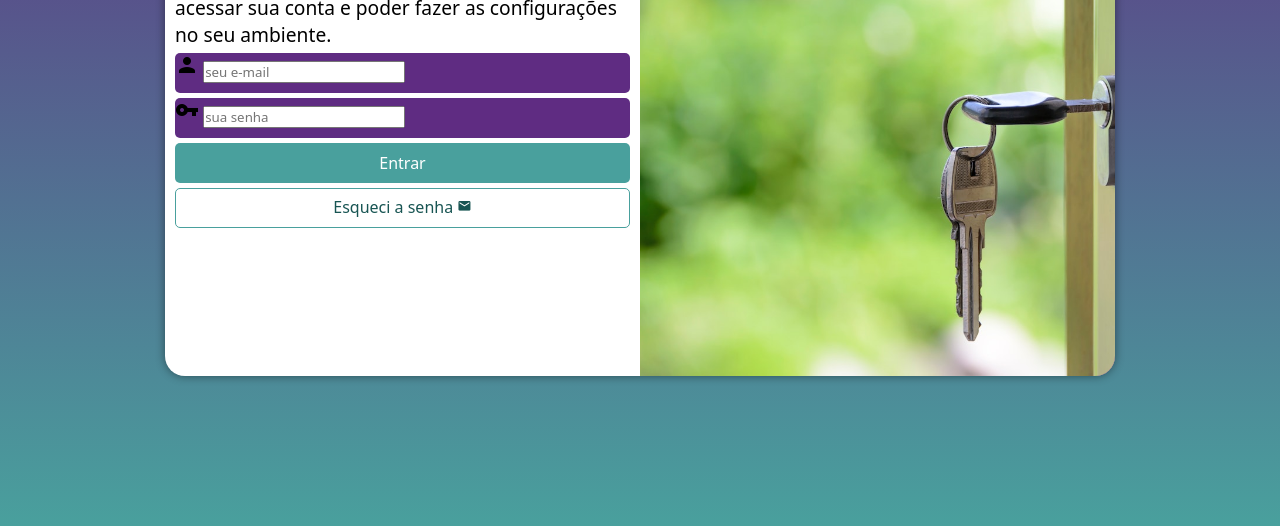
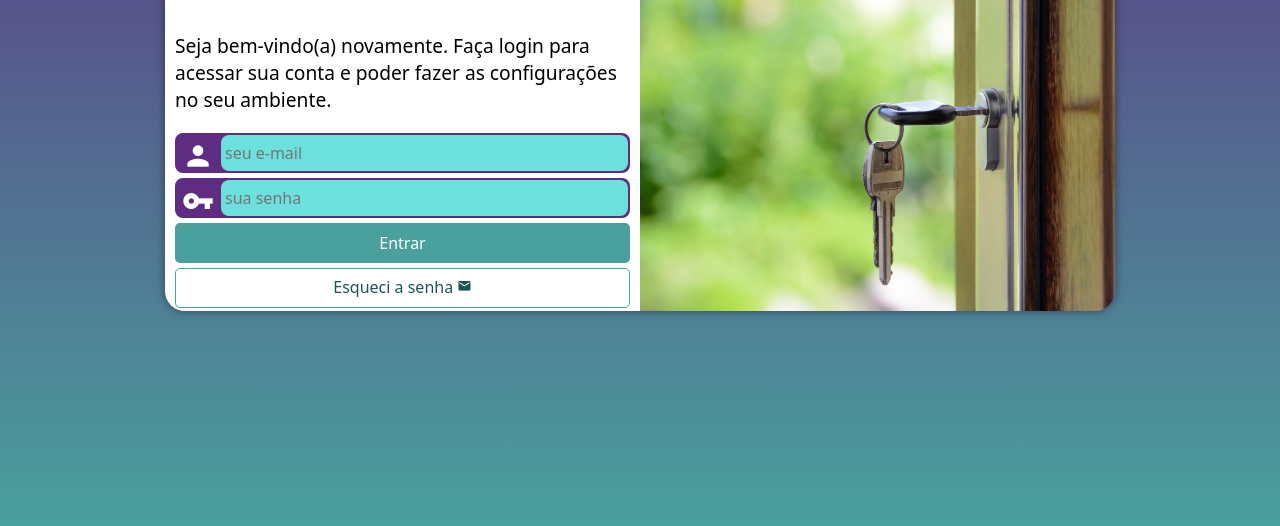
Before and after one commit to CharlesDonizete/projeto-login, a plain HTML site: page index.html in a window 1280 px wide. Shown: the part 274-800 px from the top of the page. Drawn offline with Linux system fonts and the light colour scheme.

Commit message:
Finalizando a tela de login

```diff
--- a/estiloa/media-query.css
+++ b/estiloa/media-query.css
@@ -1,5 +1,6 @@
 @charset "UTF-8";
 
+/*CONFIGURAÇÃO PARA TABLET*/
 @media screen and (min-width: 768px) and (max-width: 992px) {
   body {
     background-image: linear-gradient(to top, #49a09d, #5f2c82);
@@ -7,6 +8,7 @@
 
   section#login {
     width: 80vw;
+    height: 280px;
   }
 
   section#login > div#imagem {
@@ -24,6 +26,7 @@
   }
 }
 
+/* CONFIGURAÇÕES PARA DESKTOP */
 @media screen and (min-width: 992px) {
   body {
     background-image: linear-gradient(to top, #49a09d, #5f2c82);
@@ -31,6 +34,7 @@
 
   section#login {
     width: 950px;
+    height: 370px;
   }
 
   section#login > div#imagem {
@@ -50,5 +54,6 @@
 
   div#formulario > p {
     font-size: 1.2em;
+    margin: 20px 0px;
   }
 }
--- a/estilos/style.css
+++ b/estilos/style.css
@@ -33,8 +33,6 @@ section#login {
   left: 50%;
   overflow: hidden;
 
-  transform: translate(-50%, -50%);
-
   background-color: white;
   width: 250px;
   height: 500px;
@@ -43,6 +41,7 @@ section#login {
 
   transition: width 0.3s, height 0.3s;
   transition-timing-function: ease;
+  transform: translate(-50%, -50%);
 }
 
 section#login > div#imagem {
@@ -69,15 +68,38 @@ div#formulario > p {
 
 form > div#campo {
     background-color: #5f2c82;
+    border: 2px solid #5f2c82;
     display: block;
     width: 100%;
     height: 40px;
-    border-radius: 5px;
+    border-radius: 8px;
     margin: 5px 0px;
 }
 
 div#campo > label {
     display: none;
+}
+
+div#campo > i {
+  color:white;
+  font-size: 2em;
+  width: 40px;
+  padding: 5px;
+}
+
+div#campo > input {
+  background-color: #6be0dc;
+  font-size: 1em;
+  width: calc(100% - 44px);
+  height: 100%;
+  border: 0px;
+  border-radius: 8px;
+  padding: 4px;
+  transform: translate(44px, -42px);
+}
+
+div#campo > input:focus-within {
+  background-color: white;
 }
 
 form > input[type="submit"] {
```
